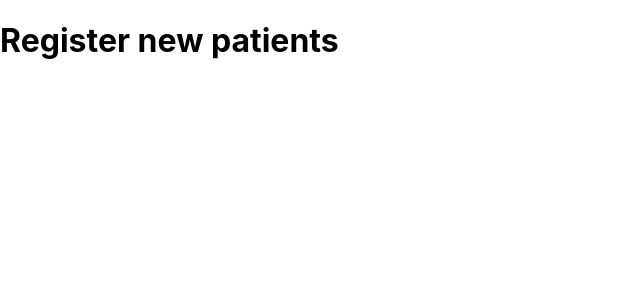
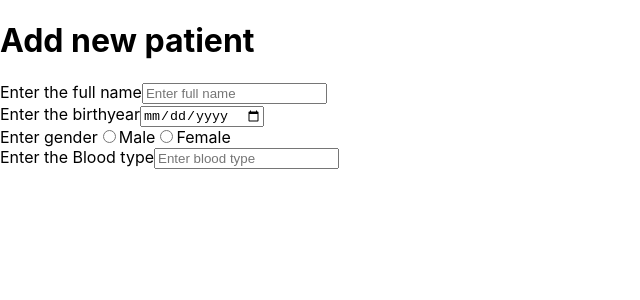
Before and after one commit to Chenuka1/Individual_project, a React (Create React App) app in the folder client/: page / in a window 1280 px wide. Shown: the top 300 px of the page, without its empty margins (0-640 px from the left). Built offline with nearby package versions, Linux system fonts and the light colour scheme.

Commit message:
few changes

```diff
--- a/client/src/pages/addUsers.jsx
+++ b/client/src/pages/addUsers.jsx
@@ -3,8 +3,40 @@ import React from "react";
 function AddUsers() {
   return (
     <div>
-      <h1>Register new patients</h1>
-      {/* Add your component content here */}
+      <h1>Add new patient</h1>
+      <form>
+        <label>Enter the full name</label>
+        <input type="text" placeholder="Enter full name"/><br></br>
+        <label>Enter the birthyear</label>
+        <input type="date" placeholder="Enter birthdate"/><br></br>
+        <label>Enter gender</label>
+        <label>
+            <input type="radio" name="gender" value="male"/>
+            Male
+        </label>
+        <label>
+            <input type="radio" name="gender" value="female"/>
+            Female
+        </label>
+        <br></br>
+        <label>Enter the Blood type</label>
+        <input type="text" placeholder="Enter blood type" /><br></br>
+
+
+
+
+
+
+
+
+
+
+
+
+
+
+      </form>
+
     </div>
   );
 }
```
Also changed, not shown: client/src/styles/addUsers.css (added).
